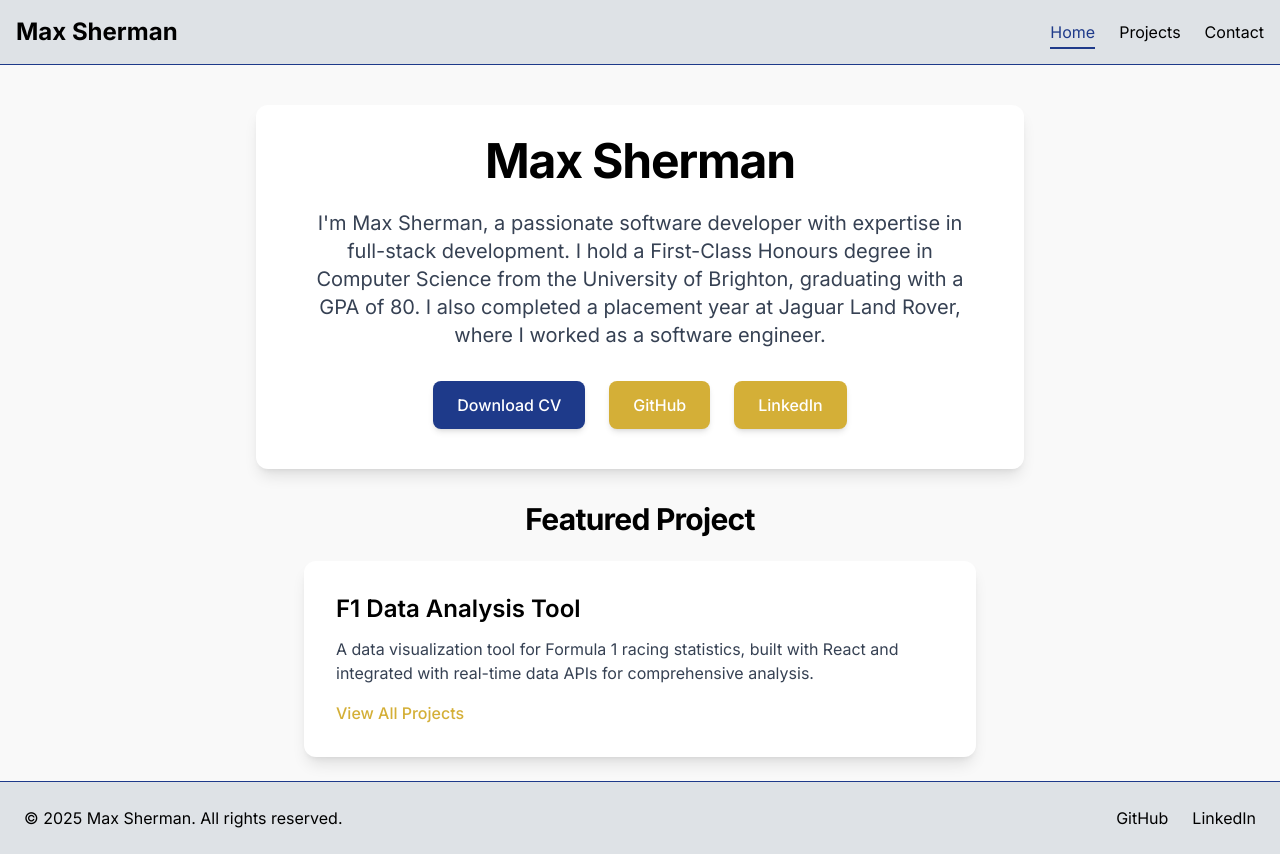
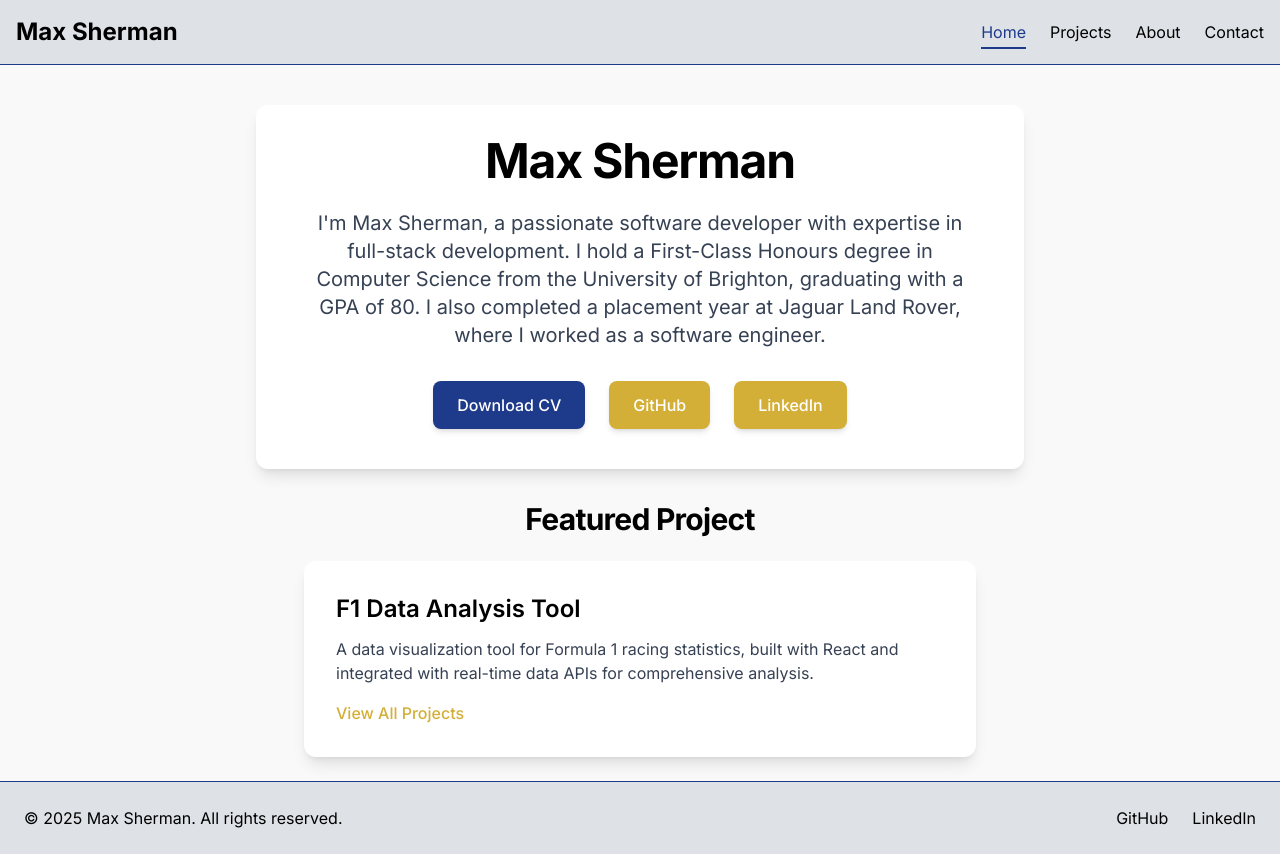
Before and after one commit to maxsherman1/maxsherman-portfolio, a Next.js app: page / in a window 1280 px wide. Built offline with nearby package versions, Linux system fonts and the light colour scheme.

Commit message:
Added common styles for navigation links and a helper to determine the active link class. This unifies the navbar styling. Also added an additional link for the About page.

```diff
--- a/src/components/Navbar.tsx
+++ b/src/components/Navbar.tsx
@@ -1,11 +1,19 @@
-'use client';
+"use client";
 
-import Link from 'next/link';
-import { usePathname } from 'next/navigation';
-import React from 'react';
+import Link from "next/link";
+import { usePathname } from "next/navigation";
+import React from "react";
 
 const Navbar: React.FC = () => {
   const pathname = usePathname();
+
+  // Common styles for navigation links
+  const linkStyle =
+    "relative transition-all duration-300 hover:text-[var(--text-hover)] after:content-[''] after:absolute after:bottom-[-5px] after:left-0 after:w-0 after:h-[2px] after:bg-[var(--nav-accent)] after:transition-all after:duration-300 hover:after:w-full";
+
+  // Helper to determine active link class
+  const getActiveClass = (path: string) =>
+    pathname === path ? "text-[var(--nav-accent)] after:w-full" : "";
 
   return (
     <nav className="bg-[var(--nav-bg)] text-[var(--text-primary)] border-b border-[var(--nav-accent)] p-4">
@@ -14,13 +22,25 @@ const Navbar: React.FC = () => {
           Max Sherman
         </Link>
         <div className="flex space-x-6">
-          <Link href="/" className={`relative transition-all duration-300 hover:text-[var(--text-hover)] after:content-[''] after:absolute after:bottom-[-5px] after:left-0 after:w-0 after:h-[2px] after:bg-[var(--nav-accent)] after:transition-all after:duration-300 hover:after:w-full ${pathname === '/' ? 'text-[var(--nav-accent)] after:w-full' : ''}`}>
+          <Link href="/" className={`${linkStyle} ${getActiveClass("/")}`}>
             Home
           </Link>
-          <Link href="/projects" className={`relative transition-all duration-300 hover:text-[var(--text-hover)] after:content-[''] after:absolute after:bottom-[-5px] after:left-0 after:w-0 after:h-[2px] after:bg-[var(--nav-accent)] after:transition-all after:duration-300 hover:after:w-full ${pathname === '/projects' ? 'text-[var(--nav-accent)] after:w-full' : ''}`}>
+          <Link
+            href="/projects"
+            className={`${linkStyle} ${getActiveClass("/projects")}`}
+          >
             Projects
           </Link>
-          <Link href="/contact" className={`relative transition-all duration-300 hover:text-[var(--text-hover)] after:content-[''] after:absolute after:bottom-[-5px] after:left-0 after:w-0 after:h-[2px] after:bg-[var(--nav-accent)] after:transition-all after:duration-300 hover:after:w-full ${pathname === '/contact' ? 'text-[var(--nav-accent)] after:w-full' : ''}`}>
+          <Link
+            href="/about"
+            className={`${linkStyle} ${getActiveClass("/about")}`}
+          >
+            About
+          </Link>
+          <Link
+            href="/contact"
+            className={`${linkStyle} ${getActiveClass("/contact")}`}
+          >
             Contact
           </Link>
         </div>
```
